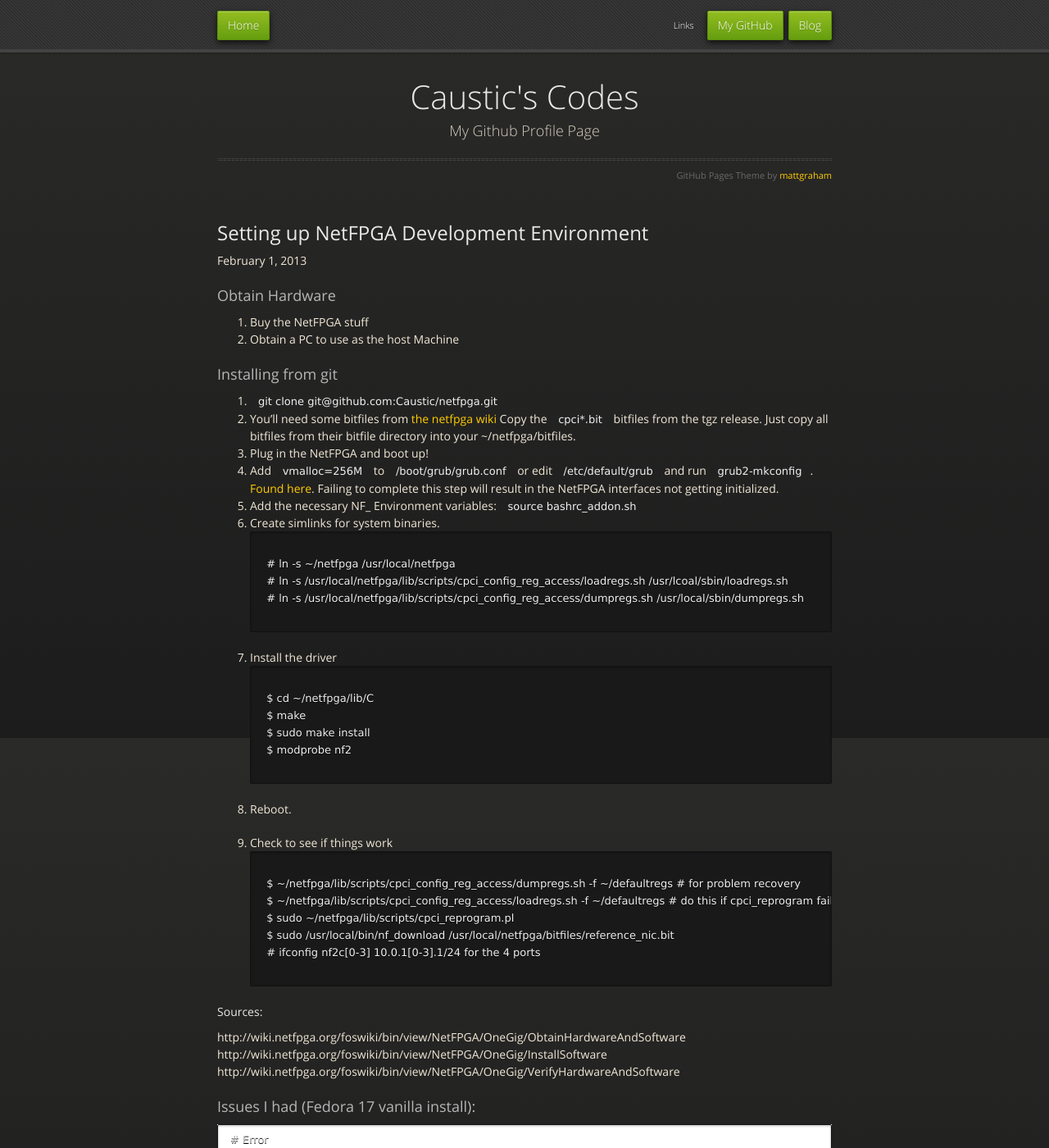
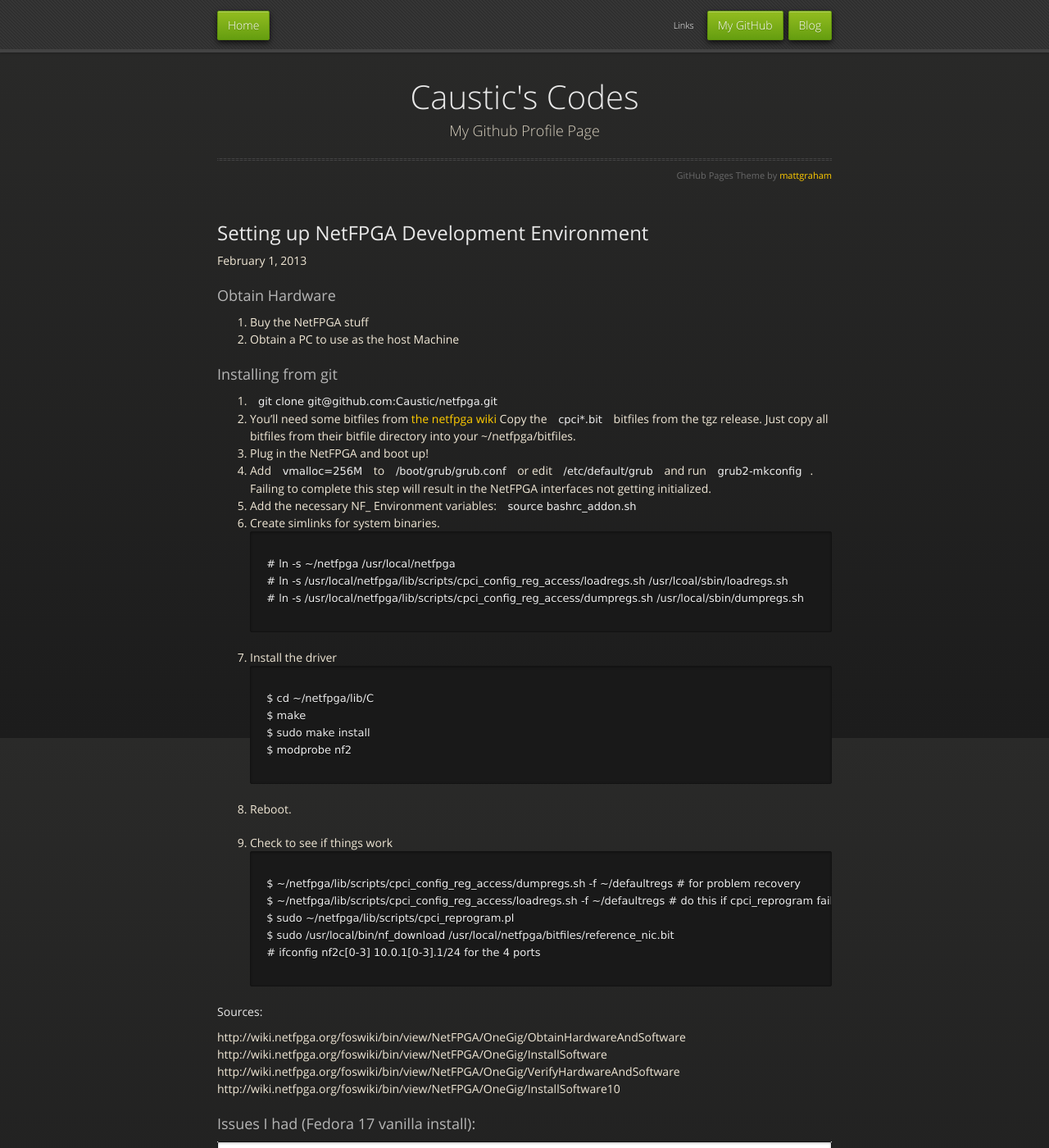
Before and after one commit to Caustic/caustic.github.com, a Jekyll site: the page built from _posts/13-02-01-netfpga-environment.markdown, in a window 1280 px wide and 1400 px high. Shown: the whole window at 82% size. Built offline with Jekyll 4.4.1, drawn with Linux system fonts in a browser that asks for light colours; nearby versions of some CDN libraries; Markdown is read by kramdown in place of the engine named in the settings.

Commit message:
Cleared some things up

```diff
--- a/_posts/13-02-01-netfpga-environment.markdown
+++ b/_posts/13-02-01-netfpga-environment.markdown
@@ -13,7 +13,7 @@ stuff
 1. `git clone git@github.com:Caustic/netfpga.git`
 2. You'll need some bitfiles from [the netfpga wiki](http://wiki.netfpga.org/foswiki/NetFPGA/OneGig/Releases) Copy the `cpci*.bit` bitfiles from the tgz release. Just copy all bitfiles from their bitfile directory into your ~/netfpga/bitfiles.
 3. Plug in the NetFPGA and boot up!
-4. Add `vmalloc=256M` to `/boot/grub/grub.conf` or edit `/etc/default/grub` and run `grub2-mkconfig`. [Found here](http://wiki.netfpga.org/foswiki/bin/view/NetFPGA/OneGig/InstallSoftware10). Failing to complete this step will result in the NetFPGA interfaces not getting initialized.
+4. Add `vmalloc=256M` to `/boot/grub/grub.conf` or edit `/etc/default/grub` and run `grub2-mkconfig`. Failing to complete this step will result in the NetFPGA interfaces not getting initialized.
 5. Add the necessary NF\_ Environment variables: `source bashrc_addon.sh`
 6. Create simlinks for system binaries.
     <pre><code>
@@ -46,6 +46,7 @@ stuff
 http://wiki.netfpga.org/foswiki/bin/view/NetFPGA/OneGig/ObtainHardwareAndSoftware
 http://wiki.netfpga.org/foswiki/bin/view/NetFPGA/OneGig/InstallSoftware
 http://wiki.netfpga.org/foswiki/bin/view/NetFPGA/OneGig/VerifyHardwareAndSoftware
+http://wiki.netfpga.org/foswiki/bin/view/NetFPGA/OneGig/InstallSoftware10
 
 ### Issues I had (Fedora 17 vanilla install):
 
```
